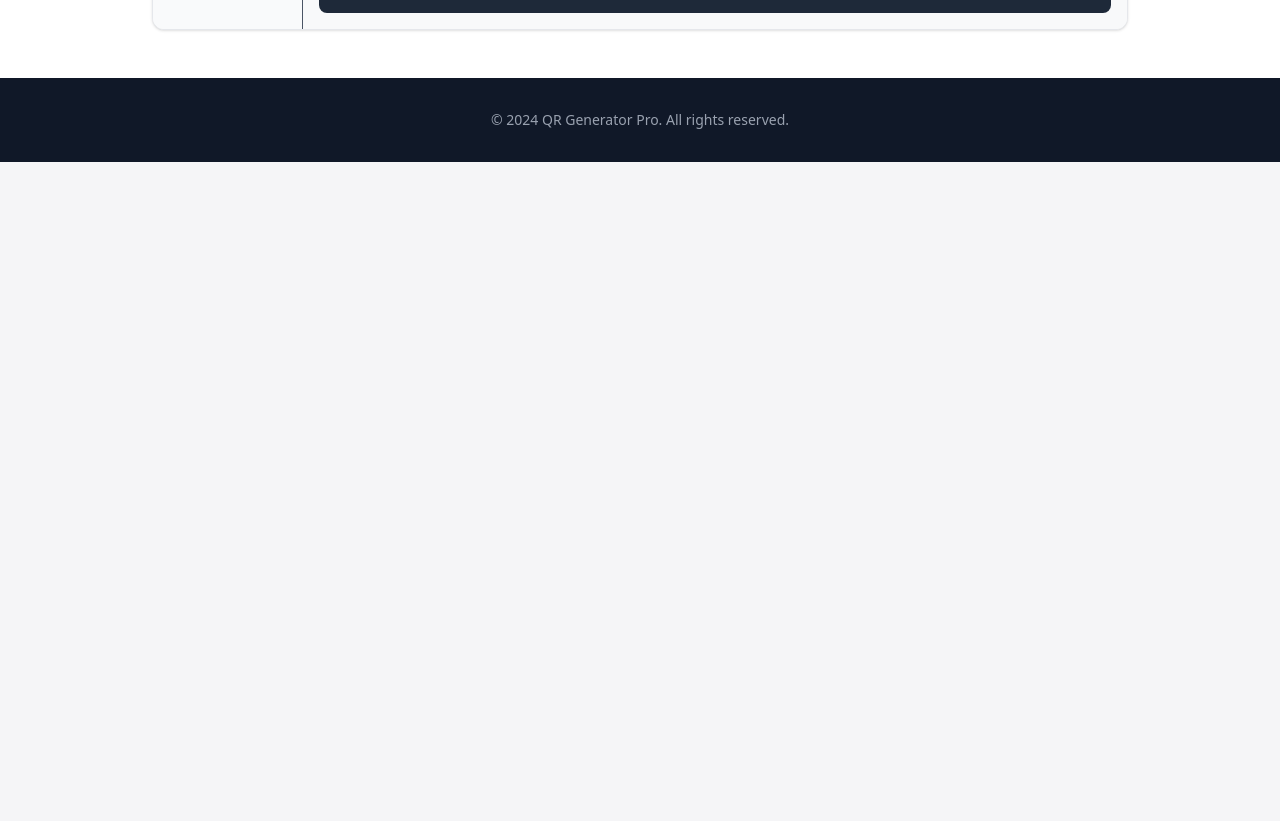
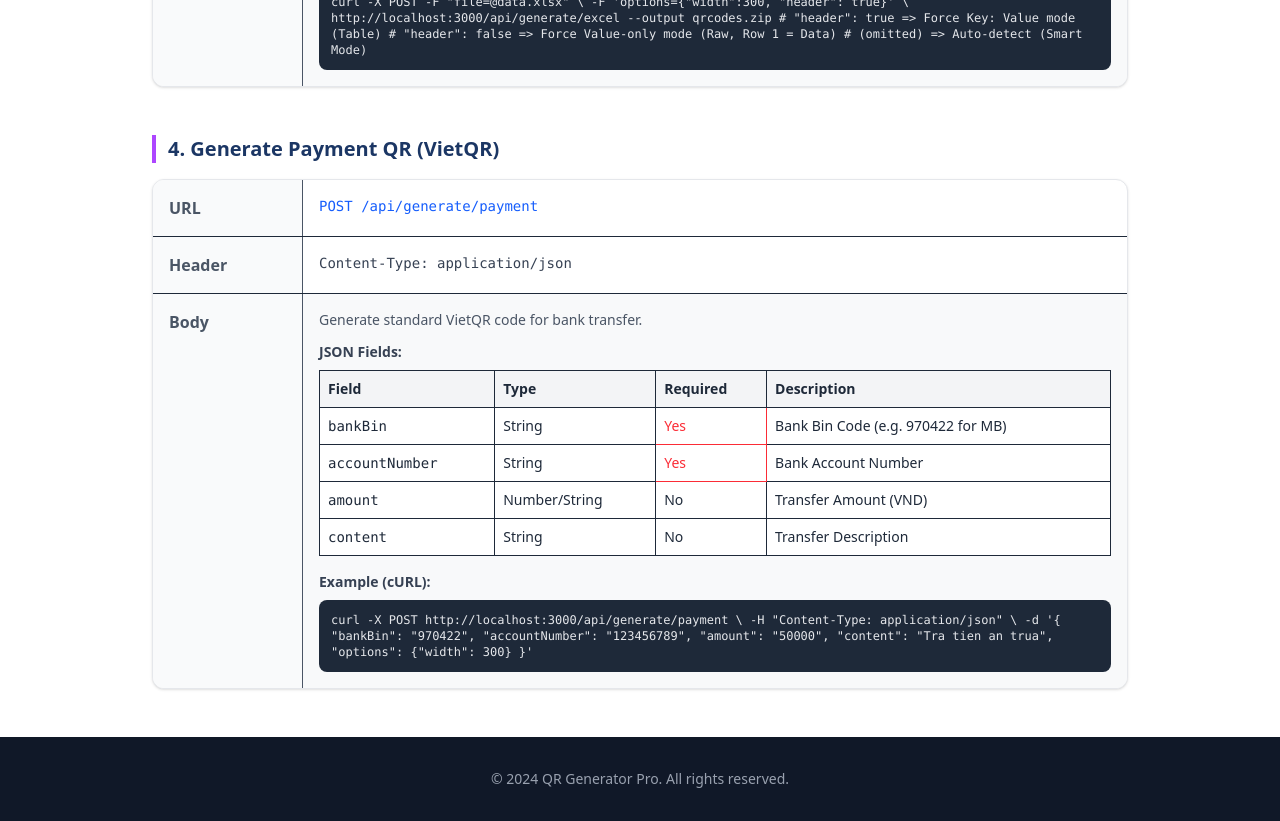
Before and after one commit to Rheinmir/qr-generator-module, a React (Vite) app: page /docs in a window 1280 px wide. Shown: the part 2020-2841 px from the top of the page. Before the commit the page ends 2182 px from the top, so only its background shows below. Built offline with nearby package versions, Linux system fonts and the light colour scheme.

Commit message:
feat: implement payment QR generation and update API docs

```diff
--- /dev/null
+++ b/create_sample_excel.js
@@ -0,0 +1,20 @@
+import * as XLSX from "xlsx";
+
+// Sample Data
+const data = [
+  { ID: "EMP001", Name: "Nguyen Van A", Department: "IT" },
+  { ID: "EMP002", Name: "Tran Thi B", Department: "HR" },
+  { ID: "EMP003", Name: "Le Van C", Department: "Sales" },
+];
+
+// Create Workbook
+const wb = XLSX.utils.book_new();
+const ws = XLSX.utils.json_to_sheet(data);
+
+// Add sheet
+XLSX.utils.book_append_sheet(wb, ws, "Employees");
+
+// Write to file
+XLSX.writeFile(wb, "sample_data.xlsx");
+
+console.log("sample_data.xlsx has been created!");
--- a/src/pages/Landing.tsx
+++ b/src/pages/Landing.tsx
@@ -160,6 +160,10 @@ document.body.appendChild(img);`}
                                     POST /api/generate/excel
                                 </div>
                             </div>
+                            <div className="grid grid-cols-1 md:grid-cols-[150px_1fr] divide-y md:divide-y-0 md:divide-x border-b">
+                                <div className="p-4 bg-gray-50 font-semibold text-gray-600">Header</div>
+                                <div className="p-4 font-mono text-gray-700 text-sm">Content-Type: multipart/form-data</div>
+                            </div>
                             <div className="grid grid-cols-1 md:grid-cols-[150px_1fr] divide-y md:divide-y-0 md:divide-x">
                                 <div className="p-4 bg-gray-50 font-semibold text-gray-600">Body</div>
                                 <div className="p-4 bg-[#f8f9fa] overflow-x-auto">
@@ -181,6 +185,84 @@ document.body.appendChild(img);`}
                             </div>
                         </div>
                     </section>
+
+                    {/* Endpoint 4: Payment QR */}
+                    <section className="mt-8">
+                        <h3 className="text-xl font-semibold text-[#1B3664] border-l-4 border-purple-500 pl-3 mb-4">
+                            4. Generate Payment QR (VietQR)
+                        </h3>
+                        <div className="bg-white rounded-xl shadow-sm border border-gray-200 overflow-hidden">
+                             <div className="grid grid-cols-1 md:grid-cols-[150px_1fr] divide-y md:divide-y-0 md:divide-x border-b">
+                                <div className="p-4 bg-gray-50 font-semibold text-gray-600 flex items-center">URL</div>
+                                <div className="p-4 font-mono text-sm break-all text-blue-600">
+                                    POST /api/generate/payment
+                                </div>
+                            </div>
+                            <div className="grid grid-cols-1 md:grid-cols-[150px_1fr] divide-y md:divide-y-0 md:divide-x border-b">
+                                <div className="p-4 bg-gray-50 font-semibold text-gray-600">Header</div>
+                                <div className="p-4 font-mono text-gray-700 text-sm">Content-Type: application/json</div>
+                            </div>
+                            <div className="grid grid-cols-1 md:grid-cols-[150px_1fr] divide-y md:divide-y-0 md:divide-x">
+                                <div className="p-4 bg-gray-50 font-semibold text-gray-600">Body</div>
+                                <div className="p-4 bg-[#f8f9fa] overflow-x-auto">
+                                    <p className="text-sm text-gray-600 mb-3">Generate standard VietQR code for bank transfer.</p>
+
+                                    <div className="mb-4">
+                                        <h4 className="font-semibold text-sm mb-2 text-gray-700">JSON Fields:</h4>
+                                        <table className="w-full text-sm border-collapse border border-gray-200 bg-white">
+                                            <thead>
+                                                <tr className="bg-gray-100 text-left">
+                                                    <th className="p-2 border">Field</th>
+                                                    <th className="p-2 border">Type</th>
+                                                    <th className="p-2 border">Required</th>
+                                                    <th className="p-2 border">Description</th>
+                                                </tr>
+                                            </thead>
+                                            <tbody>
+                                                <tr>
+                                                    <td className="p-2 border font-mono">bankBin</td>
+                                                    <td className="p-2 border">String</td>
+                                                    <td className="p-2 border text-red-500">Yes</td>
+                                                    <td className="p-2 border">Bank Bin Code (e.g. 970422 for MB)</td>
+                                                </tr>
+                                                <tr>
+                                                    <td className="p-2 border font-mono">accountNumber</td>
+                                                    <td className="p-2 border">String</td>
+                                                    <td className="p-2 border text-red-500">Yes</td>
+                                                    <td className="p-2 border">Bank Account Number</td>
+                                                </tr>
+                                                 <tr>
+                                                    <td className="p-2 border font-mono">amount</td>
+                                                    <td className="p-2 border">Number/String</td>
+                                                    <td className="p-2 border">No</td>
+                                                    <td className="p-2 border">Transfer Amount (VND)</td>
+                                                </tr>
+                                                 <tr>
+                                                    <td className="p-2 border font-mono">content</td>
+                                                    <td className="p-2 border">String</td>
+                                                    <td className="p-2 border">No</td>
+                                                    <td className="p-2 border">Transfer Description</td>
+                                                </tr>
+                                            </tbody>
+                                        </table>
+                                    </div>
+
+                                    <h4 className="font-semibold text-sm mb-2 text-gray-700">Example (cURL):</h4>
+                                    <div className="bg-gray-800 text-gray-200 p-3 rounded-lg font-mono text-xs overflow-x-auto">
+{`curl -X POST http://localhost:3000/api/generate/payment \\
+     -H "Content-Type: application/json" \\
+     -d '{
+       "bankBin": "970422",
+       "accountNumber": "123456789",
+       "amount": "50000",
+       "content": "Tra tien an trua",
+       "options": {"width": 300}
+     }'`}
+                                    </div>
+                                </div>
+                            </div>
+                        </div>
+                    </section>
                 </div>
             </div>
 
```
Also changed, not shown: 1 other file (tests, documents, lock files or other folders).
